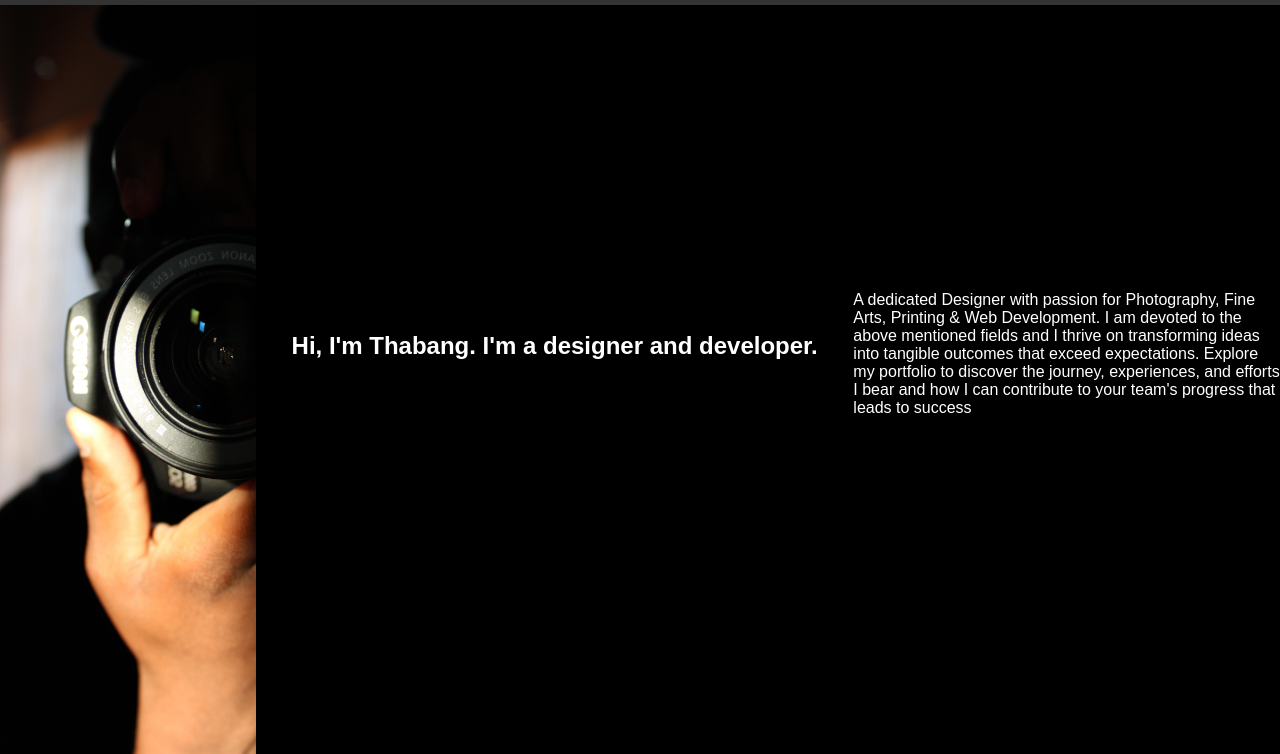
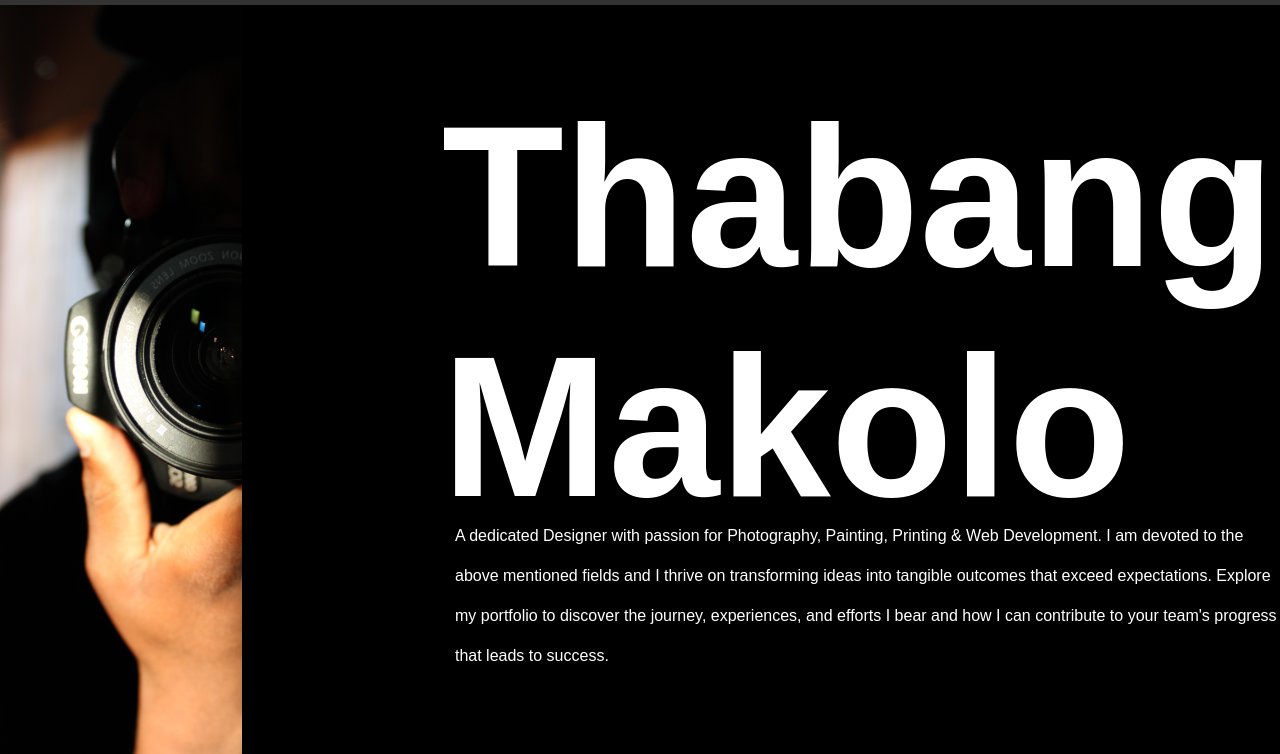
Before and after one commit to Lescobar-06/Portfolio2.0, a plain HTML site: page landing.html in a window 1280 px wide. Shown: the part 46-800 px from the top of the page. Drawn offline with Linux system fonts and the light colour scheme.

Commit message:
Final placement for landing text

```diff
--- a/landing.html
+++ b/landing.html
@@ -3,7 +3,7 @@
   <head>
     <meta charset="UTF-8" />
     <meta name="viewport" content="width=device-width, initial-scale=1.0" />
-    <title>Navbar Example</title>
+    <title>Profile Page</title>
     <link rel="stylesheet" href="styles.css" />
   </head>
   <body>
@@ -128,17 +128,17 @@
     </style>
     <main id="app">
       <div class="profile"></div>
-      <div class="Name">
-        <h1>Hi, I'm Thabang. I'm a designer and developer.</h1>
+      <div class="name">
+        <h1>Thabang Makolo</h1>
       </div>
       <div class="bio`">
         <p>
-          A dedicated Designer with passion for Photography, Fine Arts, Printing
+          A dedicated Designer with passion for Photography, Painting, Printing
           & Web Development. I am devoted to the above mentioned fields and I
           thrive on transforming ideas into tangible outcomes that exceed
           expectations. Explore my portfolio to discover the journey,
           experiences, and efforts I bear and how I can contribute to your
-          team's progress that leads to success
+          team's progress that leads to success.
         </p>
       </div>
     </main>
--- a/styles.css
+++ b/styles.css
@@ -1,24 +1,45 @@
 ::root{
     --primary-color: #333;
+    --secondary-color: #ffd700;
+    --tertiary-color: #fff;
 }
 
 
 body {
     margin: 0;
-    font-family: Arial, sans-serif;
+    font-family: Arial, Helvetica, sans-serif;
     color:var(--primary-color);
 }
 
 h1 {
-    margin-top: 0;
-    font-size: 1.5em;
-    text-align: center;
+    margin-top: 50px;
+    font-size: 12.5em;
+    margin-right: -140px;
     color:var(--primary-color);
+}
+
+p {
+    font-size: 1rem;
+    line-height: 2.5rem;
+    color:var(--primary-color);
+    margin-top: 500px;
+    margin-left: -680px;
+}
+
+#text {
+    color:var(--primary-color);
+    margin-left: 100px;
+}
+
+div.bio {
+    color:var(--primary-color);
+    margin-left: 200px;
+
 }
 
 main#app {
     display: grid;
-    grid-template-columns: 3fr 7fr 5fr;
+    grid-template-columns: 5fr 7fr 3fr;
     transition: all 1s;
 }
 
@@ -64,9 +85,12 @@ main#app {
         width: 100%;
         background-image: url(img/IMG_1306.JPG);
         background-size: cover;
-        place-items: right;
         height: 100vh;
         display: grid;
 
+}
 
+.name {
+    color:var(--primary-color);
+    margin-left: 200px;
 }
```
